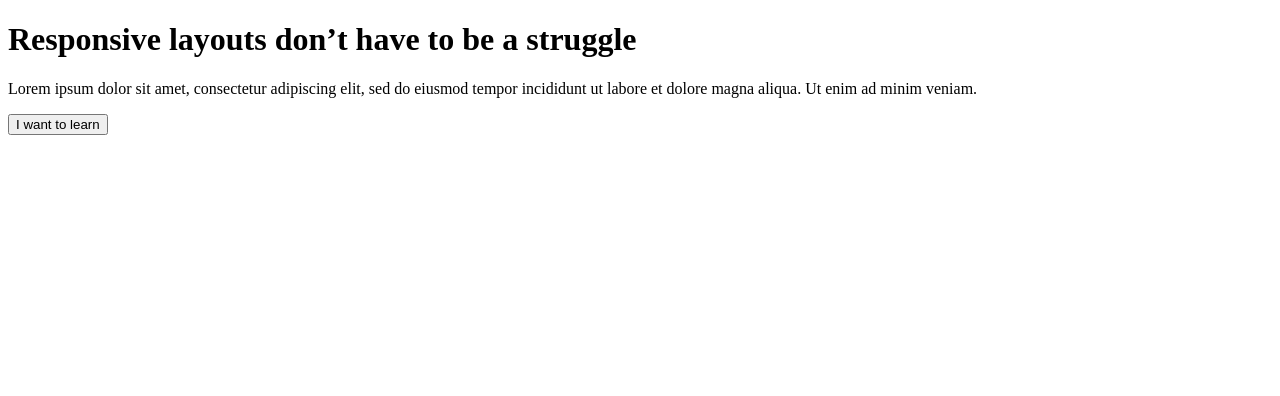
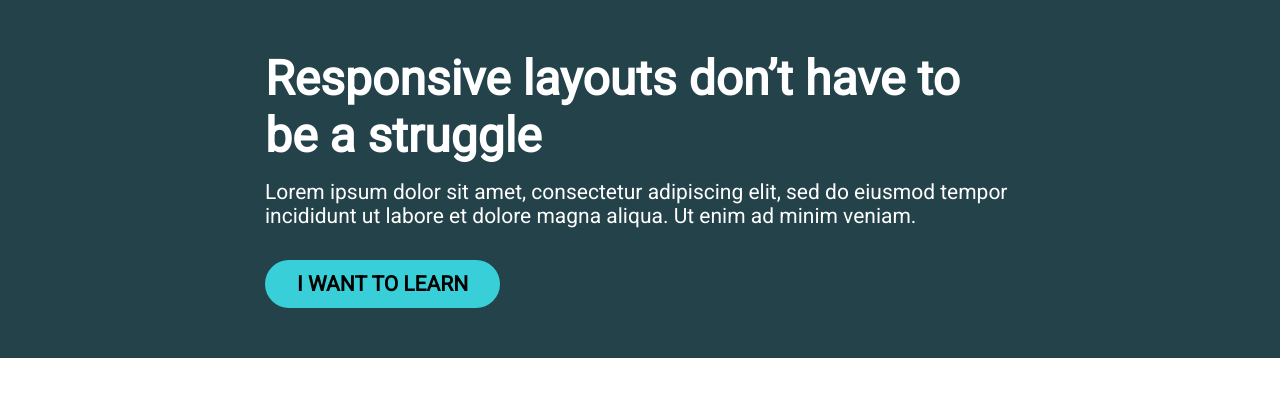
Before and after one commit to Afer1991/kp-challenge, a plain HTML site: page index.html in a window 1280 px wide. Drawn offline with Linux system fonts and the light colour scheme.

Commit message:
Add style

```diff
--- a/index.html
+++ b/index.html
@@ -4,11 +4,16 @@
     <meta charset="UTF-8">
     <meta name="viewport" content="width=device-width, initial-scale=1.0">
     <link rel="stylesheet" href="style.css">
+    <link rel="stylesheet" href="https://fonts.googleapis.com/css?family=Roboto">
     <title>Challenge 03</title>
   </head>
   <body>
-    <h1>Responsive layouts don’t have to be a struggle</h1>
-    <p>Lorem ipsum dolor sit amet, consectetur adipiscing elit, sed do eiusmod tempor incididunt ut labore et dolore magna aliqua. Ut enim ad minim veniam.</p>
-    <button>I want to learn</button>
+    <div class="intro">
+      <div class="container">
+          <h1>Responsive layouts don’t have to be a struggle</h1>
+          <p>Lorem ipsum dolor sit amet, consectetur adipiscing elit, sed do eiusmod tempor incididunt ut labore et dolore magna aliqua. Ut enim ad minim veniam.</p>
+          <button>I WANT TO LEARN</button>
+      </div>
+    </div>
   </body>
 </html>
--- a/style.css
+++ b/style.css
@@ -0,0 +1,46 @@
+*, *::before, *::after {
+  margin: 0;
+  padding: 0;
+}
+
+* {
+  box-sizing: border-box;
+}
+
+.intro {
+  background: #23424A;
+  color: white;
+  font-family: "Roboto";
+  padding: 50px 0;
+}
+
+.container {
+  background: #23424A;
+  margin: 0 auto;
+  width: 80%;
+  max-width: 750px;
+}
+
+.intro-content {
+  width: 70%;
+}
+
+h1 {
+  font-weight: 900;
+  font-size: 48px;
+}
+
+p {
+  font-size: 21px;
+  margin: 16px 0 32px;
+}
+
+button {
+  font-family: "Roboto";
+  font-weight: 700;
+  font-size: 21px;
+  background: #38CFD9;
+  padding: 12px 32px;
+  border: none;
+  border-radius: 24px;
+}
```
